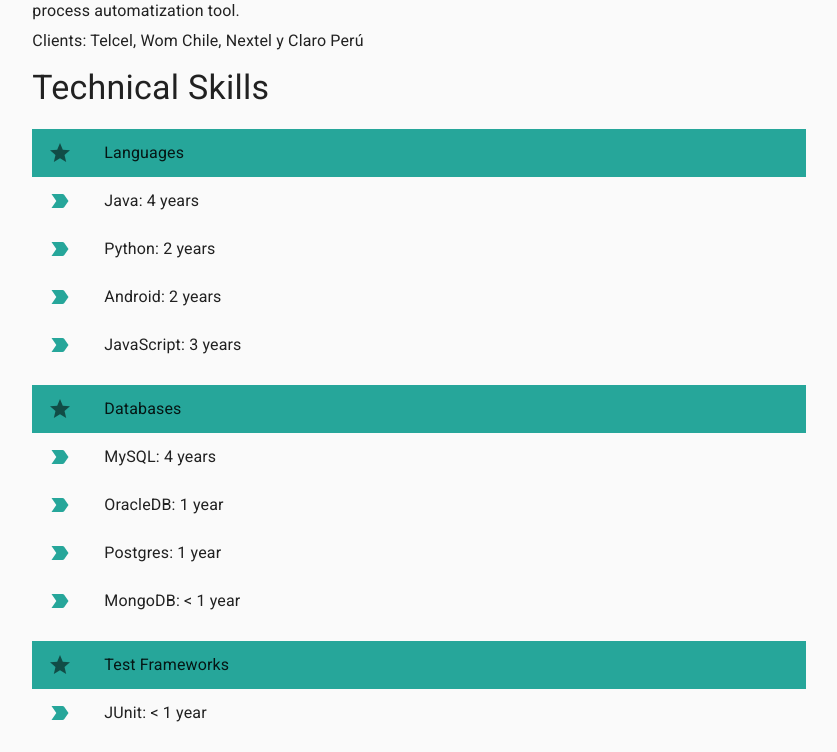
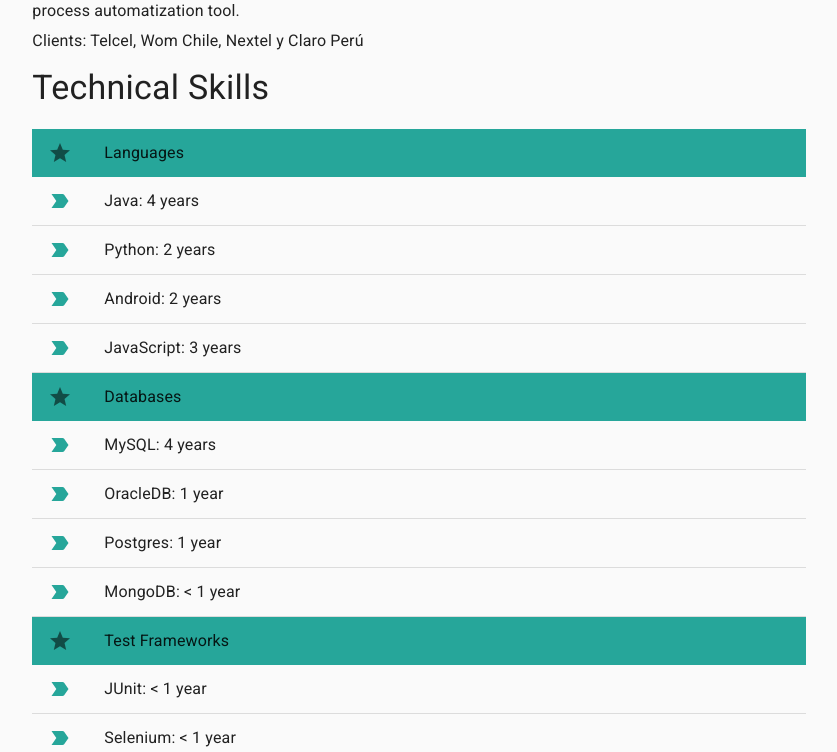
Before and after one commit to andresSaldanaAguilar/my-react-resume, a React (Create React App) app: page / in a window 1280 px wide. Shown: the part 1400-2152 px from the top of the page, without its empty margins (221-1058 px from the left). Built offline with nearby package versions, Linux system fonts and the light colour scheme.

Commit message:
finishing resume update for 5/24/2020

```diff
--- a/src/MainResumePage.js
+++ b/src/MainResumePage.js
@@ -2,23 +2,14 @@ import React from 'react';
 import './MainResumePage.css';
 import Grid from '@material-ui/core/Grid';
 import Typography from '@material-ui/core/Typography';
-import Table from '@material-ui/core/Table';
 import Link from '@material-ui/core/Link';
-import TableBody from '@material-ui/core/TableBody';
-import TableCell from '@material-ui/core/TableCell';
-import TableContainer from '@material-ui/core/TableContainer';
-import TableHead from '@material-ui/core/TableHead';
-import TableRow from '@material-ui/core/TableRow';
 import Chip from '@material-ui/core/Chip';
 import { withStyles } from '@material-ui/core/styles';
-import blue from '@material-ui/core/colors/blue';
 import List from '@material-ui/core/List';
 import ListItem from '@material-ui/core/ListItem';
 import Divider from '@material-ui/core/Divider';
 import ListItemIcon from '@material-ui/core/ListItemIcon';
 import ListItemText from '@material-ui/core/ListItemText';
-import InboxIcon from '@material-ui/icons/Inbox';
-import DraftsIcon from '@material-ui/icons/Drafts';
 import LabelImportantIcon from '@material-ui/icons/LabelImportant';
 import StarIcon from '@material-ui/icons/Star';
 
@@ -91,9 +82,10 @@ class MainResumePage extends React.Component {
 
         <Typography variant="h4" gutterBottom>{this.props.language.skills.header}</Typography>
 
+        <List component="nav">
           {this.props.language.skills.content.map((category) => {
             return(
-              <List component="nav">
+              <div>
                 <ListItem className={classes.root} >
                   <ListItemIcon>
                     <StarIcon />
@@ -102,17 +94,21 @@ class MainResumePage extends React.Component {
                 </ListItem>
                 {category.rows.map((row) => {
                   return (
+                    <div>
                       <ListItem button>
                       <ListItemIcon >
                         <LabelImportantIcon color="primary" />
                       </ListItemIcon >
                       <ListItemText primary={row.key+": "+row.value} />
                       </ListItem>
+                      <Divider ></Divider>
+                    </div>
+                  );
+                })}
+              </div>
               );
           })}
         </List>
-          );
-        })}
 
         <p></p>
 
```
Also changed, not shown: src/App.js (+0 -8 lines), src/theme.js (deleted, +0 -16 lines). Lines whose indentation alone changed are shown as unchanged.
